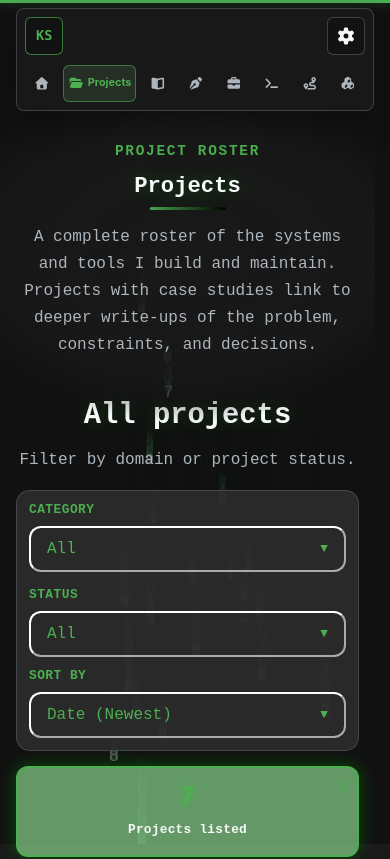
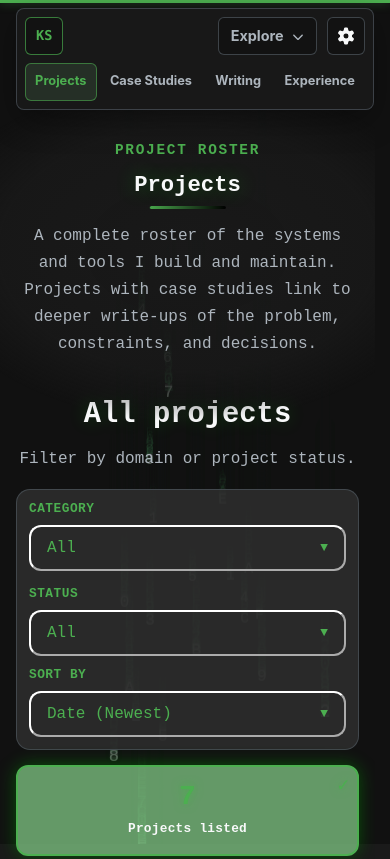
Before and after one commit to kareemsasa3/personal-website, a React (Vite) app in the folder web/: page /projects in a window 390 px wide. Shown: the top 859 px of the page. Built offline with nearby package versions, Linux system fonts and the light colour scheme.

Commit message:
feat(web): group header navigation into core links and an Explore layer
Co-Authored-By: Claude Sonnet 5 <noreply@anthropic.com>

```diff
--- a/web/src/components/Navigation/HeaderNavigation.tsx
+++ b/web/src/components/Navigation/HeaderNavigation.tsx
@@ -1,9 +1,62 @@
 import { forwardRef } from "react";
 import { FontAwesomeIcon } from "@fortawesome/react-fontawesome";
-import { faCog } from "@fortawesome/free-solid-svg-icons";
+import { faChevronDown, faCog } from "@fortawesome/free-solid-svg-icons";
 import { Link, useLocation } from "react-router-dom";
-import { isNavItemActive, navItems } from "../../data/navigation";
+import {
+  coreNavItems,
+  exploreNavItems,
+  isNavItemActive,
+  type SiteNavItem,
+} from "../../data/navigation";
 import { useSettings } from "../../contexts/SettingsContext";
+import { useDisclosure } from "../../hooks/useDisclosure";
+import { useHeaderLayout } from "./useHeaderLayout";
+
+const EXPLORE_LABEL_ID = "site-nav-explore-label";
+
+interface HeaderLinkListProps {
+  items: SiteNavItem[];
+  pathname: string;
+  id?: string;
+  className?: string;
+  hidden?: boolean;
+  labelledBy?: string;
+  onNavigate?: () => void;
+}
+
+const HeaderLinkList = ({
+  items,
+  pathname,
+  id,
+  className = "",
+  hidden,
+  labelledBy,
+  onNavigate,
+}: HeaderLinkListProps) => (
+  <ul
+    id={id}
+    className={`site-header__list ${className}`.trim()}
+    hidden={hidden}
+    aria-labelledby={labelledBy}
+  >
+    {items.map((item) => {
+      const isActive = isNavItemActive(item, pathname);
+
+      return (
+        <li key={item.path}>
+          <Link
+            to={item.path}
+            className={`site-header__link ${isActive ? "active" : ""}`}
+            aria-current={isActive ? "page" : undefined}
+            onClick={onNavigate}
+          >
+            {item.label}
+          </Link>
+        </li>
+      );
+    })}
+  </ul>
+);
 
 const HeaderNavigation = forwardRef<HTMLElement>(function HeaderNavigation(
   _props,
@@ -11,43 +64,70 @@ const HeaderNavigation = forwardRef<HTMLElement>(function HeaderNavigation(
 ) {
   const { isSettingsOpen, toggleSettings } = useSettings();
   const { pathname } = useLocation();
+  const layout = useHeaderLayout();
+  const explore = useDisclosure<HTMLElement>(layout);
+  const activeExploreItem = exploreNavItems.find((item) =>
+    isNavItemActive(item, pathname)
+  );
+  const isExploreDisclosed = layout !== "wide";
 
-  return (
-    <header ref={ref} className="site-header">
-      <Link className="site-header__brand" to="/" aria-label="Kareem Sasa home">
+  const brand = (
+    <Link
+      className="site-header__brand"
+      to="/"
+      aria-label="Kareem Sasa home"
+      aria-current={pathname === "/" ? "page" : undefined}
+    >
       <span className="site-header__brand-mark" aria-hidden="true">
         KS
       </span>
       <span className="site-header__brand-name">Kareem Sasa</span>
     </Link>
+  );
 
-      <nav className="site-header__nav" aria-label="Primary navigation">
-        {navItems.map((item) => {
-          const isActive = isNavItemActive(item, pathname);
+  const coreNav = (
+    <nav className="site-header__nav site-header__core" aria-label="Primary navigation">
+      <HeaderLinkList items={coreNavItems} pathname={pathname} />
+    </nav>
+  );
 
-          return (
-            <Link
-              key={item.path}
-              to={item.path}
-              aria-label={item.label}
-              title={item.label}
-              aria-current={isActive ? "page" : undefined}
-              className={`site-header__link ${isActive ? "active" : ""}`}
+  const exploreNav = (
+    <nav
+      ref={explore.containerRef}
+      className="site-header__nav site-header__explore"
+      aria-labelledby={EXPLORE_LABEL_ID}
+      {...explore.containerProps}
     >
-              <FontAwesomeIcon className="site-header__link-icon" icon={item.icon} />
-              <span className="site-header__link-label">{item.label}</span>
-              <span className="site-header__tooltip" aria-hidden="true">{item.label}</span>
-            </Link>
+      <span id={EXPLORE_LABEL_ID} className="site-header__explore-label">
+        Explore
+      </span>
+      {isExploreDisclosed && (
+        <button
+          {...explore.buttonProps}
+          className={`site-header__disclosure-toggle ${activeExploreItem ? "active" : ""}`}
+        >
+          {activeExploreItem && layout !== "phone"
+            ? `Explore: ${activeExploreItem.label}`
+            : "Explore"}
+          <FontAwesomeIcon className="site-header__caret" icon={faChevronDown} />
+        </button>
+      )}
+      <HeaderLinkList
+        id={explore.panelId}
+        items={exploreNavItems}
+        pathname={pathname}
+        className={isExploreDisclosed ? "site-header__panel" : ""}
+        hidden={isExploreDisclosed && !explore.isOpen}
+        onNavigate={explore.close}
+      />
+    </nav>
   );
-        })}
-      </nav>
 
+  const actions = (
     <div className="site-header__actions">
       <button
         type="button"
-          className={`site-header__settings-button ${
-            isSettingsOpen ? "active" : ""
-          }`}
+        className={`site-header__settings-button ${isSettingsOpen ? "active" : ""}`}
         onClick={toggleSettings}
         aria-label="Open settings"
         aria-pressed={isSettingsOpen}
@@ -55,6 +135,24 @@ const HeaderNavigation = forwardRef<HTMLElement>(function HeaderNavigation(
         <FontAwesomeIcon icon={faCog} />
       </button>
     </div>
+  );
+
+  return (
+    <header ref={ref} className="site-header" data-layout={layout}>
+      {brand}
+      {layout === "phone" ? (
+        <>
+          {exploreNav}
+          {actions}
+          {coreNav}
+        </>
+      ) : (
+        <>
+          {coreNav}
+          {exploreNav}
+          {actions}
+        </>
+      )}
     </header>
   );
 });
--- a/web/src/components/Navigation/SiteNavigation.css
+++ b/web/src/components/Navigation/SiteNavigation.css
@@ -74,23 +74,36 @@
 .site-header__nav {
     display: flex;
     align-items: center;
+    min-width: 0;
+}
+
+.site-header__core {
+    flex: 1 1 auto;
     justify-content: center;
-    flex: 1 1 auto;
+}
+
+.site-header__list {
+    display: flex;
+    align-items: center;
     gap: 0.15rem;
     min-width: 0;
-    overflow-x: auto;
-    scrollbar-width: none;
+    margin: 0;
+    padding: 0;
+    list-style: none;
 }
 
-.site-header__nav::-webkit-scrollbar {
-    display: none;
+.site-header__list > li {
+    display: flex;
+    flex: 0 0 auto;
 }
 
 .site-header__link {
     display: inline-flex;
     align-items: center;
-    flex: 0 0 auto;
-    gap: 0.45rem;
+    justify-content: center;
+    width: 100%;
+    min-height: 2.4rem;
+    box-sizing: border-box;
     padding: 0.65rem 0.7rem;
     border: 1px solid transparent;
     border-radius: 6px;
@@ -111,14 +124,110 @@
 
 .site-header__brand:focus-visible,
 .site-header__link:focus-visible,
+.site-header__disclosure-toggle:focus-visible,
 .site-header__settings-button:focus-visible {
     outline: 2px solid var(--brand-primary);
     outline-offset: 3px;
     box-shadow: 0 0 0 4px color-mix(in srgb, var(--brand-primary) 20%, transparent);
 }
 
-.site-header__link-icon {
+/* Explore: a quieter second tier where it fits, a disclosure where it does not. */
+.site-header__explore {
+    position: relative;
+    flex: 0 0 auto;
+    gap: 0.35rem;
+}
+
+.site-header__explore-label {
+    padding-left: 0.75rem;
+    border-left: 1px solid color-mix(in srgb, var(--app-border) 80%, transparent);
+    color: var(--app-text-muted);
+    font-family: var(--font-family-mono);
+    font-size: 0.72rem;
+    letter-spacing: 0.08em;
+    text-transform: uppercase;
+    white-space: nowrap;
+}
+
+.site-header:not([data-layout="wide"]) .site-header__explore-label {
+    display: none;
+}
+
+.site-header[data-layout="wide"] .site-header__explore .site-header__link {
+    font-family: var(--font-family-mono);
+    font-size: 0.82rem;
+    font-weight: 500;
+}
+
+.site-header__disclosure-toggle {
+    display: inline-flex;
+    align-items: center;
+    gap: 0.45rem;
+    min-height: 2.4rem;
+    padding: 0.55rem 0.7rem;
+    border: 1px solid color-mix(in srgb, var(--app-border) 80%, transparent);
+    border-radius: 6px;
+    background: rgba(0, 0, 0, 0.2);
+    color: var(--app-text-secondary);
+    font: inherit;
     font-size: 0.9rem;
+    font-weight: 650;
+    line-height: 1;
+    white-space: nowrap;
+    cursor: pointer;
+}
+
+.site-header__disclosure-toggle:hover,
+.site-header__disclosure-toggle.active,
+.site-header__disclosure-toggle[aria-expanded="true"] {
+    border-color: color-mix(in srgb, var(--brand-primary) 58%, transparent);
+    color: var(--brand-primary);
+}
+
+.site-header__caret {
+    font-size: 0.7rem;
+}
+
+.site-header__disclosure-toggle[aria-expanded="true"] .site-header__caret {
+    transform: rotate(180deg);
+}
+
+.site-header__panel {
+    position: absolute;
+    top: calc(100% + 0.5rem);
+    right: 0;
+    z-index: 2;
+    display: flex;
+    flex-direction: column;
+    align-items: stretch;
+    gap: 0.2rem;
+    min-width: 12rem;
+    box-sizing: border-box;
+    padding: 0.4rem;
+    border: 1px solid var(--app-border);
+    border-radius: 8px;
+    background: var(--app-surface);
+    box-shadow: 0 10px 32px var(--app-shadow);
+}
+
+.site-header__panel[hidden] {
+    display: none;
+}
+
+.site-header__panel .site-header__link {
+    justify-content: flex-start;
+    min-height: 2.75rem;
+}
+
+@media (prefers-reduced-motion: no-preference) {
+    .site-header__panel {
+        animation: site-header-panel-in 120ms ease-out;
+    }
+}
+
+@keyframes site-header-panel-in {
+    from { opacity: 0; }
+    to { opacity: 1; }
 }
 
 .site-header__actions {
@@ -146,20 +255,48 @@
     color: var(--brand-primary);
 }
 
-@media (max-width: 960px) {
+/* Phone: brand, Explore and Settings on the first row; the four core links below. */
+.site-header[data-layout="phone"] {
+    flex-wrap: wrap;
+    row-gap: 0.45rem;
+}
+
+.site-header[data-layout="phone"] .site-header__explore {
+    margin-left: auto;
+}
+
+.site-header[data-layout="phone"] .site-header__core {
+    flex: 1 0 100%;
+}
+
+.site-header[data-layout="phone"] .site-header__core .site-header__list {
+    flex: 1 1 auto;
+    gap: 0.2rem;
+}
+
+.site-header[data-layout="phone"] .site-header__core .site-header__list > li {
+    flex: 1 1 auto;
+}
+
+.site-header[data-layout="phone"] .site-header__core .site-header__link {
+    padding: 0.5rem 0.35rem;
+    font-size: 0.8rem;
+}
+
+/* Narrow mid band: drop the brand name and tighten labels before the row crowds. */
+@media (max-width: 900px) {
     .site-header {
-        align-items: stretch;
-        flex-wrap: wrap;
+        gap: 0.6rem;
     }
 
-    .site-header__nav {
-        order: 3;
-        flex-basis: 100%;
-        justify-content: flex-start;
+    .site-header__brand-name {
+        display: none;
     }
 
-    .site-header__actions {
-        margin-left: auto;
+    .site-header[data-layout="mid"] .site-header__link,
+    .site-header[data-layout="mid"] .site-header__disclosure-toggle {
+        padding: 0.55rem 0.5rem;
+        font-size: 0.86rem;
     }
 }
 
@@ -176,61 +313,12 @@
         width: min(calc(100vw - 1rem), 1180px);
         margin: 0;
     }
-
-    .site-header__nav {
-        gap: 0.25rem;
-        overflow-x: auto;
-    }
-
-    .site-header__link {
-        justify-content: center;
-        flex: 1 1 0;
-        min-width: 0;
-        min-height: 2.4rem;
-        padding: 0.5rem 0.25rem;
-        gap: 0.25rem;
-    }
-
-    .site-header__link-label {
-        display: none;
-    }
-
-    .site-header__link.active {
-        flex: 0 0 auto;
-        min-width: max-content;
-    }
-
-    .site-header__link.active .site-header__link-label {
-        display: inline;
-        max-width: 4.8rem;
-        overflow: visible;
-        font-size: 0.72rem;
-        line-height: 1.1;
-        text-overflow: clip;
-    }
-
-    .site-header__link-icon {
-        display: block;
-        font-size: 0.78rem;
-    }
 }
 
 @media (max-width: 640px) {
     .site-header {
         gap: 0.6rem;
         padding: 0.5rem;
-    }
-
-    .site-header__brand-name {
-        display: none;
-    }
-
-    .site-header__link {
-        min-height: 2.3rem;
-    }
-
-    .site-header__link.active .site-header__link-label {
-        font-size: 0.68rem;
     }
 }
 
@@ -245,30 +333,8 @@
         width: 2.15rem;
     }
 
-    .site-header__nav {
-        gap: 0.25rem;
-    }
-
-    .site-header__link {
-        min-height: 2.25rem;
-        padding: 0.45rem 0.15rem;
-    }
-
-    .site-header__link-icon {
-        font-size: 0.72rem;
-    }
-
-    .site-header__link.active .site-header__link-label {
-        font-size: 0.62rem;
+    .site-header[data-layout="phone"] .site-header__core .site-header__link {
+        padding: 0.5rem 0.2rem;
+        font-size: 0.74rem;
     }
 }
-
-.site-header__nav { overflow: visible; }
-.site-header__link { position: relative; }
-.site-header__tooltip { display: none; position: absolute; top: calc(100% + .5rem); left: 50%; transform: translateX(-50%); padding: .5rem; background: var(--app-surface); color: var(--app-text); border: 1px solid var(--app-border); border-radius: 4px; z-index: 2; pointer-events: none; }
-@media (max-width: 1180px) {
- .site-header__link-label { display: none; }
- .site-header__link.active .site-header__link-label { display: inline; }
- .site-header__link:hover .site-header__tooltip, .site-header__link:focus-visible .site-header__tooltip { display: block; }
- .site-header__link:last-child .site-header__tooltip { left: auto; right: 0; transform: none; }
-}
--- /dev/null
+++ b/web/src/components/Navigation/useHeaderLayout.ts
@@ -0,0 +1,13 @@
+import { useMediaQuery } from "../../hooks/useMediaQuery";
+
+export type HeaderLayout = "wide" | "mid" | "phone";
+
+const WIDE_QUERY = "(min-width: 1181px)";
+const PHONE_QUERY = "(max-width: 640px)";
+
+export const useHeaderLayout = (): HeaderLayout => {
+  const isWide = useMediaQuery(WIDE_QUERY);
+  const isPhone = useMediaQuery(PHONE_QUERY);
+  if (isWide) return "wide";
+  return isPhone ? "phone" : "mid";
+};
--- /dev/null
+++ b/web/src/hooks/useDisclosure.ts
@@ -0,0 +1,75 @@
+import {
+  useCallback,
+  useEffect,
+  useId,
+  useRef,
+  useState,
+  type FocusEvent,
+  type KeyboardEvent,
+} from "react";
+import { useLocation } from "react-router-dom";
+
+/**
+ * A button that shows and hides a panel of ordinary links (the APG disclosure
+ * pattern, not role="menu"). The panel closes on Escape, when focus or a
+ * pointer press leaves the container, on every navigation (including
+ * back/forward), and whenever `resetKey` changes.
+ */
+export const useDisclosure = <T extends HTMLElement = HTMLElement>(resetKey = "") => {
+  const location = useLocation();
+  const scope = `${location.key}|${resetKey}`;
+  const [state, setState] = useState({ scope, isOpen: false });
+  const panelId = useId();
+  const containerRef = useRef<T>(null);
+  const buttonRef = useRef<HTMLButtonElement>(null);
+
+  // Reset during render so a revisited history entry never comes back open.
+  if (state.scope !== scope) setState({ scope, isOpen: false });
+  const isOpen = state.scope === scope && state.isOpen;
+
+  const close = useCallback(() => {
+    setState((current) => ({ ...current, isOpen: false }));
+  }, []);
+
+  useEffect(() => {
+    if (!isOpen) return;
+
+    const handlePointerDown = (event: PointerEvent) => {
+      if (!containerRef.current?.contains(event.target as Node)) close();
+    };
+
+    document.addEventListener("pointerdown", handlePointerDown);
+    return () => document.removeEventListener("pointerdown", handlePointerDown);
+  }, [isOpen, close]);
+
+  const onKeyDown = (event: KeyboardEvent) => {
+    if (event.key !== "Escape" || !isOpen) return;
+    event.stopPropagation();
+    close();
+    buttonRef.current?.focus();
+  };
+
+  const onBlur = (event: FocusEvent) => {
+    const next = event.relatedTarget;
+    if (next instanceof Node && !event.currentTarget.contains(next)) close();
+  };
+
+  return {
+    isOpen,
+    close,
+    panelId,
+    containerRef,
+    containerProps: { onKeyDown, onBlur },
+    buttonProps: {
+      ref: buttonRef,
+      type: "button" as const,
+      "aria-expanded": isOpen,
+      "aria-controls": panelId,
+      onClick: () =>
+        setState((current) => ({
+          scope,
+          isOpen: !(current.scope === scope && current.isOpen),
+        })),
+    },
+  };
+};
```
Lines whose indentation alone changed are shown as unchanged.
